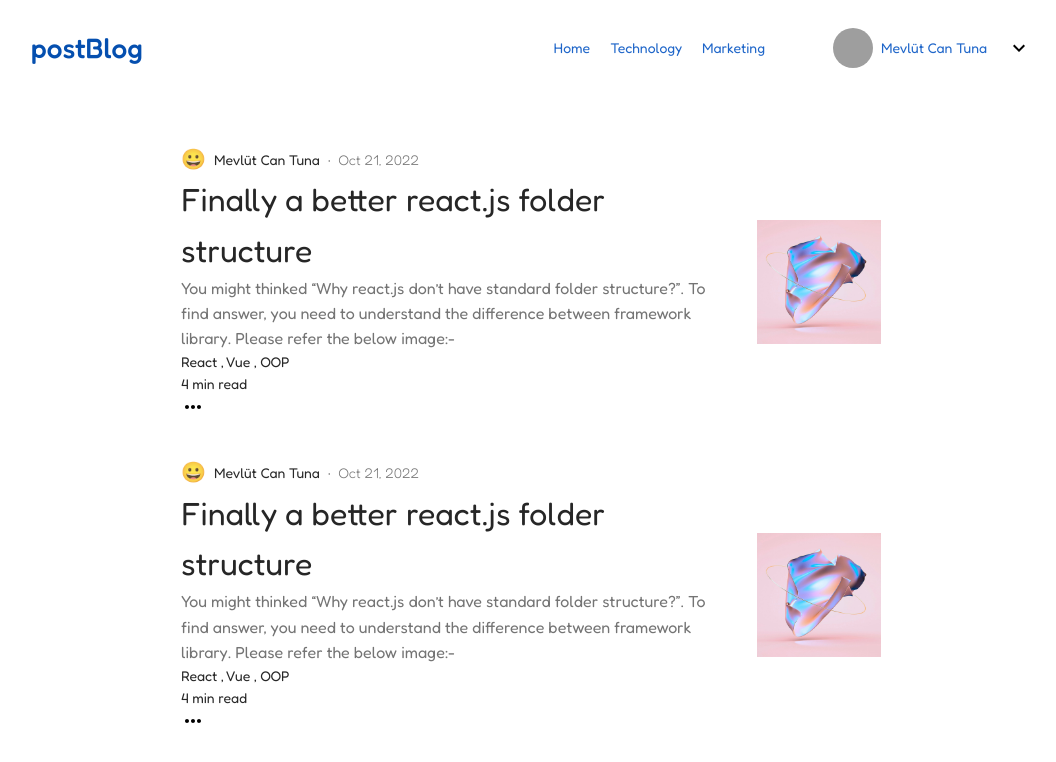
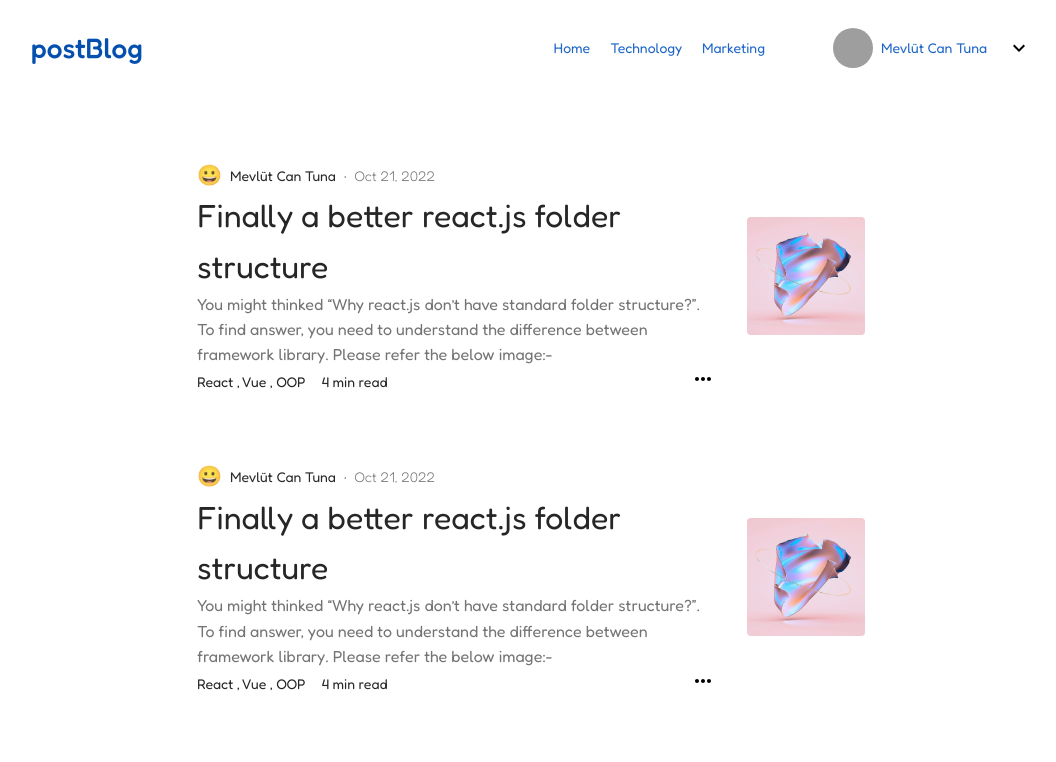
Before and after one commit to mevlutcantuna/next-fullstack-blog, a Next.js app: page /blogs in a window 1280 px wide. Shown: the top 762 px of the page, without its empty margins (109-1165 px from the left). Built offline with nearby package versions, Linux system fonts and the light colour scheme; grey boxes are pictures that could not be loaded.

Commit message:
blog card design completed

```diff
--- a/components/MainPostCard.js
+++ b/components/MainPostCard.js
@@ -28,10 +28,10 @@ const MainPostCard = () => {
         </div>
         <div className="main-post-card__info__footer">
           <div className="main-post-card__info__footer__left">
-            <div className="main-post-card__info__footer__tags">
+            <div className="main-post-card__info__footer__left__tags">
               React , Vue , OOP
             </div>
-            <div className="main-post-card__info__footer__reading-time">
+            <div className="main-post-card__info__footer__left__reading-time">
               4 min read
             </div>
           </div>
--- a/styles/main-post-card.scss
+++ b/styles/main-post-card.scss
@@ -3,6 +3,8 @@
     max-width: 700px;
     display: flex;
     margin-bottom: 2rem;
+    padding: 1rem;
+    border-radius: 1rem;
 
     &__info{
         display: flex;
@@ -59,11 +61,37 @@
                 font-size: 16px;
             }
         }
+
+        &__footer{
+            display: flex;
+            align-items: center;
+            justify-content: space-between;
+
+            &__left{
+                display: flex;
+
+                &__tags{
+                    margin-right: 1rem;
+                }
+            }
+        }
     }
 
     &__image{
         display: flex;
         justify-content: center;
         align-items: center;
+
+        & img{
+            border-radius: 4px;
+
+        }
     }
+
+    &:hover{
+        box-shadow: rgba(149, 157, 165, 0.2) 0px 8px 24px;
+        transition: all .5s ease-in-out;
+    }
+
+
 }
```
